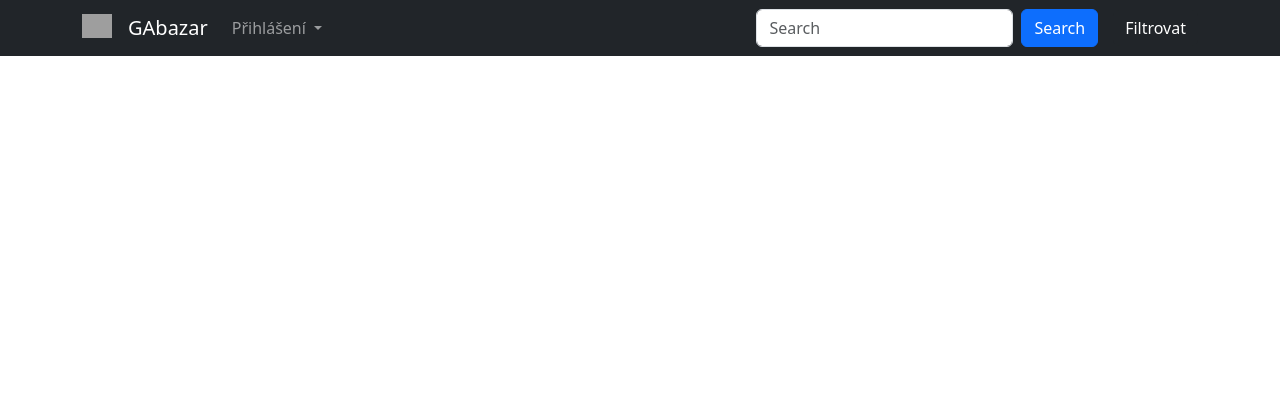
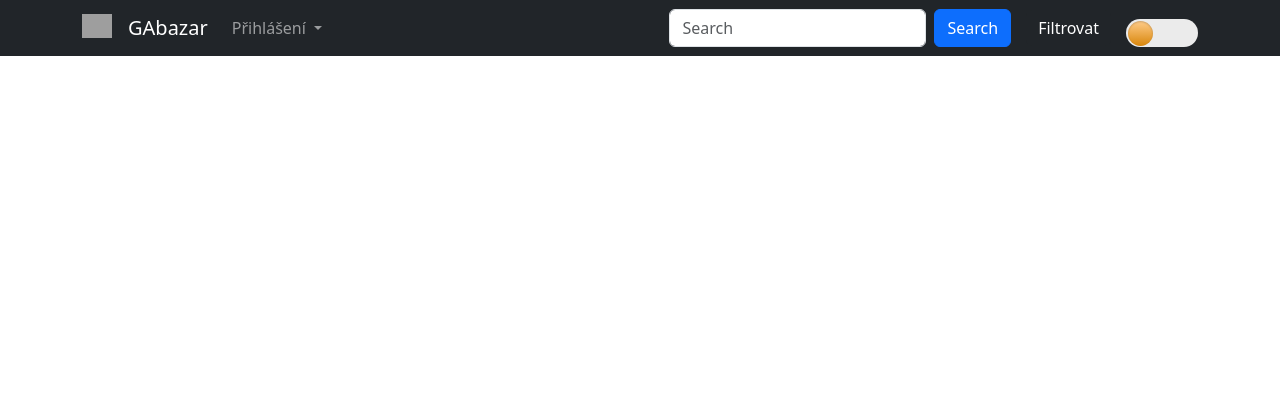
Before and after one commit to gyarab/2023-3e-Bazar, a Django app: page / in a window 1280 px wide. Shown: the top 420 px of the page. Run offline with Django 4.2, Linux system fonts and the light colour scheme; data that the repository does not hold is empty; some libraries are stand-ins or nearby versions; grey boxes are pictures that could not be loaded.

Commit message:
1_1_24_3

```diff
--- a/homepage/static/homepage.css
+++ b/homepage/static/homepage.css
@@ -97,3 +97,68 @@ div.box:hover{
     outline: none;
     border: none;
 }
+.mode-label {
+    width: 72px;
+    height: 28px;
+    position: relative;
+    margin-top: 9px;
+    margin-left: 15px;
+    display: block;
+    background: #ebebeb;
+    border-radius: 28px;
+    box-shadow: inset 0 8px 28px rgba(0,0,0,0.4) inset 0px -8px 28px rgba(225,225,225,0.4);
+    cursor: pointer;
+    transition: 0.3s;
+}
+.mode-label::after{
+    content: '';
+    width: 25px;
+    height: 25px;
+    position: absolute;
+    top: 2px;
+    left: 2px;
+    background: linear-gradient(180deg, #ffcc89, #d8860b);
+    border-radius: 25px;
+    box-shadow: inset 0 1px 2px rgba(0,0,0,0.2);
+    transition: 0.3s;
+}
+.checkbox {
+    height: 0;
+    width: 0;
+    visibility: hidden;
+}
+.checkbox:checked + .mode-label{
+    background: #242424;
+}
+.checkbox:checked + .mode-label::after{
+    left: calc(100% - 2px);
+    transform: translateX(-100%);
+    background: linear-gradient(180deg, #777, #3a3a3a);
+}
+.mode-label:active::after{
+    width: 45px;
+}
+.mode_tip {
+    position: relative;
+    display: inline-block;
+    border-bottom: 1px dotted black;
+}
+
+  .mode_tip .mode_tip_text {
+    visibility: hidden;
+    width: 120px;
+    top: 100%;
+    left: 50%;
+    margin-left: -52px;
+    background-color: #3a3a3a;
+    color: #fff;
+    text-align: center;
+    border-radius: 6px;
+    padding: 5px 0;
+    position: absolute;
+    z-index: 1;
+}
+
+  .mode_tip:hover .mode_tip_text {
+    visibility: visible;
+}
--- a/homepage/templates/home.html
+++ b/homepage/templates/home.html
@@ -73,6 +73,12 @@
                 </div>
                     {% endif %}
                 {% endif %}
+                <div class="d-flex">
+                    <form class="d-flex" role="search" method="post">
+                        <input type="checkbox" class="checkbox" id="mode-toggle">
+                        <label class="mode-label" for="mode-toggle"></label>
+                    </form>
+                </div>
             </div>
         </div>
     </nav>
--- a/homepage/templates/order.html
+++ b/homepage/templates/order.html
@@ -8,6 +8,8 @@
 </head>
 <body>
     {{ order.Title }}
+    <p>Tvůrce je {{ order.creator }}</p>
+    {% if request.user.is_authenticated %}
     <form action="." method="post">
         {% csrf_token %}
         {{ form }}
@@ -18,5 +20,8 @@
         {% endif %}
         <button class="btn btn-success" type="submit">submit test rate form</button>
     </form>
+    {% else %}
+    <p>Nejste zaregistrováni, proto nemůžete hodnotit uživatele</p>
+    {% endif %}
 </body>
 </html>
```
Also changed, not shown: other parts of homepage/templates/home.html (+1 -1 lines).
